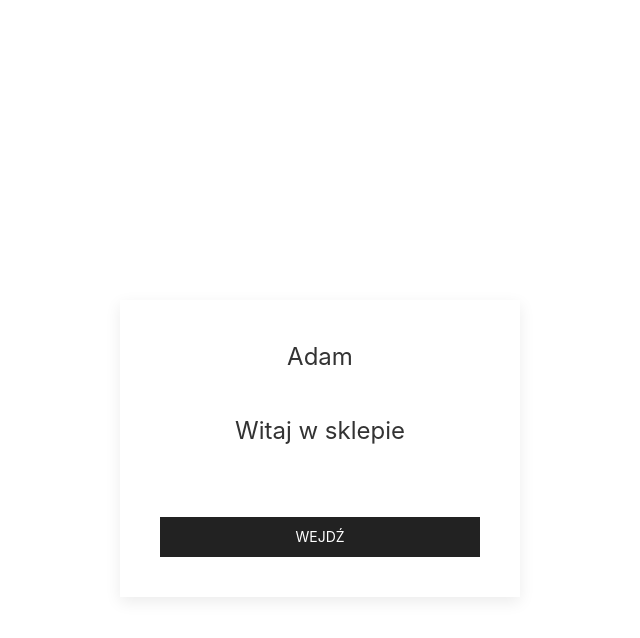
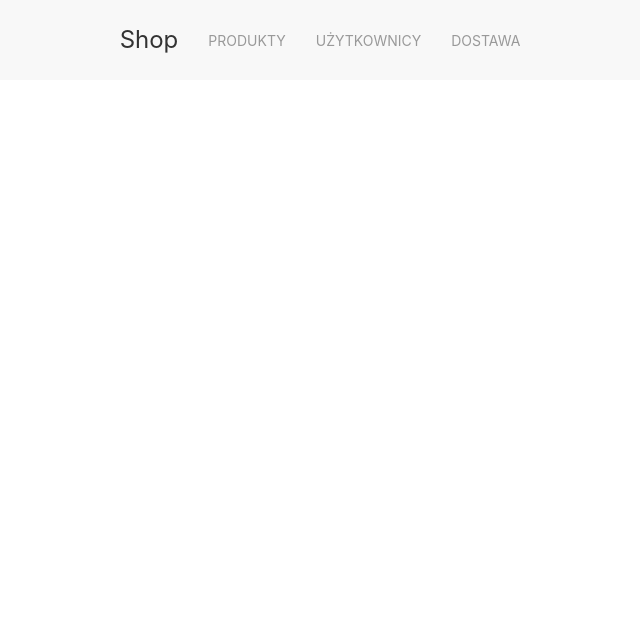
Before and after one commit to Guzik27/Angular-shop, an Angular app: page /shop in a window 1280 px wide. Before the commit this address led to /. Shown: the top 638 px of the page, without its empty margins (320-960 px from the left). Built offline with nearby package versions, Linux system fonts and the light colour scheme.

Commit message:
ustawianie co ma wyświetlić w zależności od tego czy jesteśmy na 4200 czy na 4200/shop

```diff
--- a/src/app/app-routing.module.ts
+++ b/src/app/app-routing.module.ts
@@ -1,8 +1,13 @@
 import { NgModule } from '@angular/core';
 import { Routes, RouterModule } from '@angular/router';
+import {WelcomeComponent} from "./welcome/welcome.component";
+import {ShopComponent} from "./shop/shop.component";
 
 
-const routes: Routes = [];
+const routes: Routes = [
+  {path: '', component: WelcomeComponent},
+  {path: 'shop', component: ShopComponent}
+];
 
 @NgModule({
   imports: [RouterModule.forRoot(routes)],
--- a/src/app/app.component.html
+++ b/src/app/app.component.html
@@ -1 +1,3 @@
-<app-welcome></app-welcome>
+<app-shop></app-shop>
+
+  <!--    wyświetla jeden komponent pod drugim    <app-shop></app-shop> -->
--- a/src/app/shop/shop.component.html
+++ b/src/app/shop/shop.component.html
@@ -1 +1,10 @@
-<p>shop works!</p>
+<nav class="uk-navbar-container" uk-navbar>
+  <div class="uk-navbar-center">
+    <a class="uk-navbar-item uk-logo">Shop</a>
+    <ul class="uk-navbar-nav">
+      <li class="uk-parent"><a>Produkty</a></li>
+      <li class="uk-parent"><a>Użytkownicy</a></li>
+      <li class="uk-parent"><a>Dostawa</a></li>
+    </ul>
+  </div>
+</nav>
```
